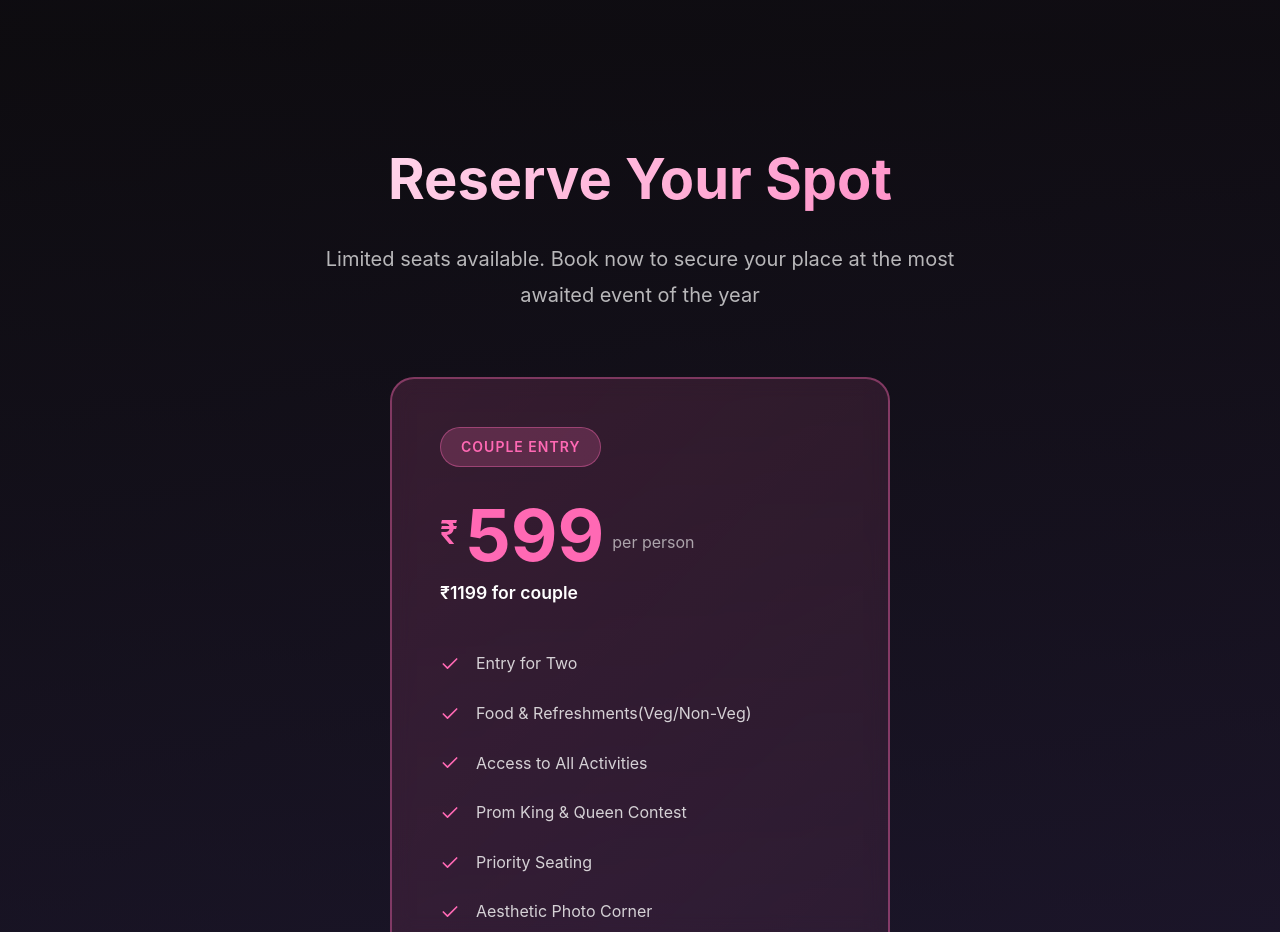
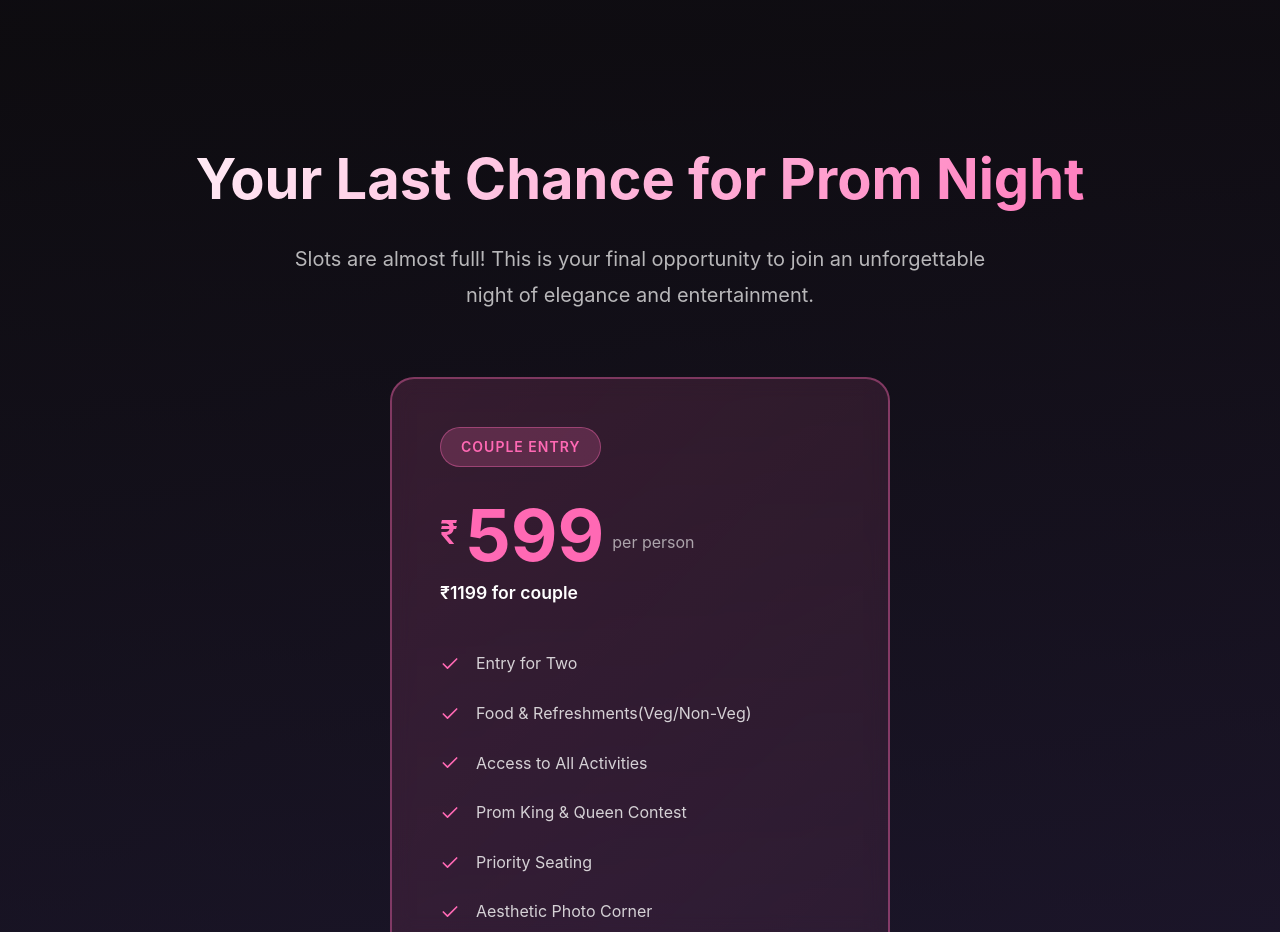
Before and after one commit to Architrb1795/prom, a React (Vite) app: page / in a window 1280 px wide. Shown: the part 2680-3612 px from the top of the page. Built offline with nearby package versions, Linux system fonts and the light colour scheme; the HTML template or start-up script is replaced by a standard one.

Commit message:
Updated Pricing.jsx

```diff
--- a/src/components/Pricing.jsx
+++ b/src/components/Pricing.jsx
@@ -5,12 +5,14 @@ const Pricing = () => {
   return (
     <section className="pricing" id="pricing">
       <div className="pricing-container">
+        {/* --- THIS SECTION HAS BEEN EDITED --- */}
         <div className="pricing-header">
-          <h2 className="pricing-title">Reserve Your Spot</h2>
+          <h2 className="pricing-title">Your Last Chance for Prom Night</h2>
           <p className="pricing-subtitle">
-            Limited seats available. Book now to secure your place at the most awaited event of the year
+            Slots are almost full! This is your final opportunity to join an unforgettable night of elegance and entertainment.
           </p>
         </div>
+        {/* --- END OF EDITED SECTION --- */}
 
         <div className="pricing-cards">
           <div className="pricing-card featured">
@@ -18,13 +20,11 @@ const Pricing = () => {
 
             {/* Offer Price Section */}
             <div className="offer-section">
-
               <div className="pricing-amount">
                 <span className="currency">₹</span>
                 <span className="price">599</span>
                 <span className="per-person">per person</span>
               </div>
-
             </div>
 
             {/* Updated Couple Price */}
```
